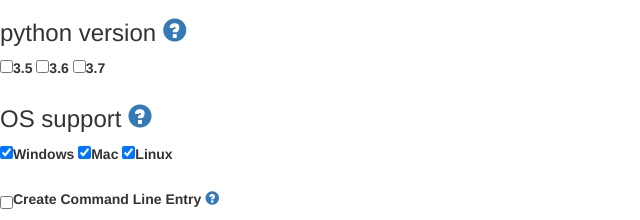
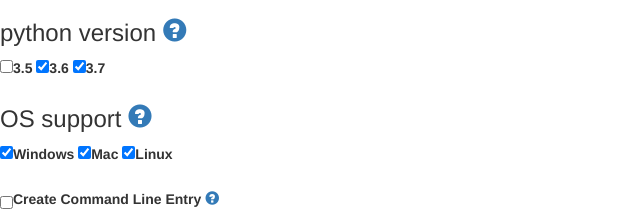
Before and after one commit to Madoshakalaka/pyckage, an Electron app: page src/index.html in a window 800 px wide. Shown: the part 580-800 px from the top of the page, 0-640 px from the left. Drawn offline with Linux system fonts and the light colour scheme; files that its build step writes are made by us from their sources; files whose address does not match are found by name.

Commit message:
default py versions

```diff
--- a/src/index.html
+++ b/src/index.html
@@ -245,9 +245,9 @@
 
 <label for="py35" class="pointer-cursor"><input type="checkbox" id="py35"
                                                 class="python-version auto-save">3.5</label>
-<input type="checkbox" id="py36" class="python-version auto-save"><label for="py36"
+<input type="checkbox" id="py36" class="python-version auto-save" checked><label for="py36"
                                                                          class="pointer-cursor">3.6</label>
-<input type="checkbox" id="py37" class="python-version auto-save"><label for="py37"
+<input type="checkbox" id="py37" class="python-version auto-save" checked><label for="py37"
                                                                          class="pointer-cursor">3.7</label><br>
 
 
```
